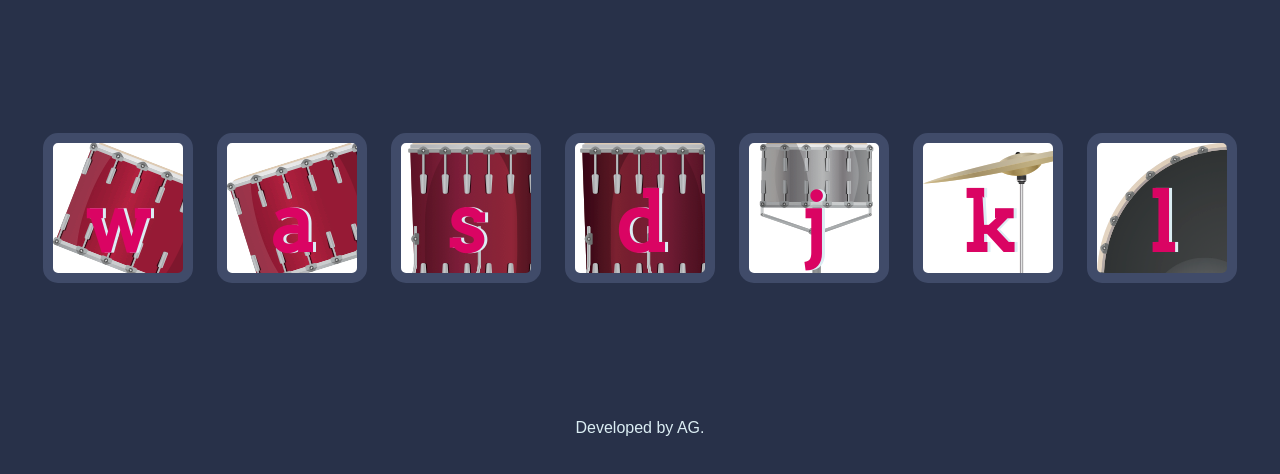
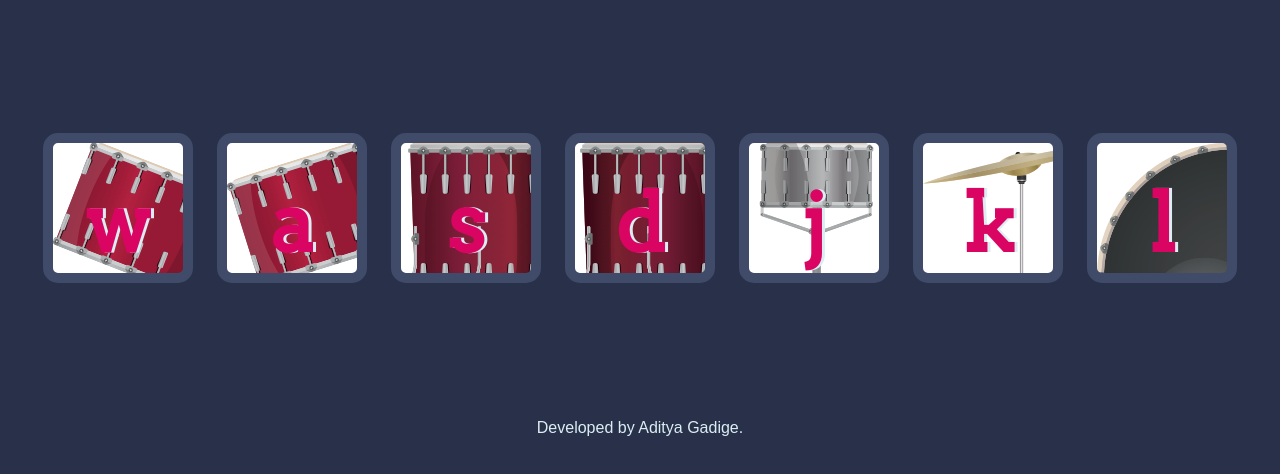
Before and after one commit to adityagadige/Drum-Kit, a plain HTML site: page index.html in a window 1280 px wide. Shown: the part 156-630 px from the top of the page. Drawn offline with Linux system fonts and the light colour scheme.

Commit message:
Update index.html

```diff
--- a/index.html
+++ b/index.html
@@ -23,7 +23,7 @@
 
 
   <footer>
-    Developed by AG.
+    Developed by Aditya Gadige.
   </footer>
 <script src="index.js" charset="utf-8"></script>
 </body>
```
